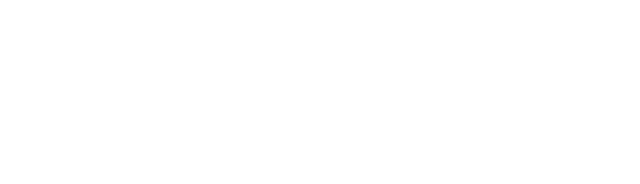
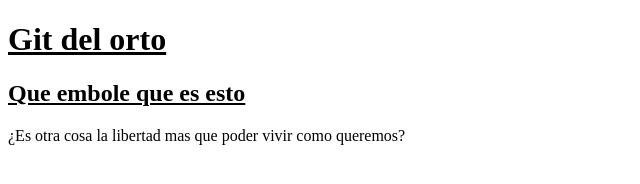
Before and after one commit to OleksiyTkach/Git, a plain HTML site: page index.html in a window 1280 px wide. Shown: the whole page, without its empty margins (0-640 px from the left). Drawn offline with Linux system fonts and the light colour scheme.

Commit message:
index.html

```diff
--- a/index.html
+++ b/index.html
@@ -7,6 +7,10 @@
     <title>GIT</title>
 </head>
 <body>
+
+    <h1><u>Git del orto</u></h1>
+    <h2><u>Que embole que es esto</u></h2>
+    <p>¿Es otra cosa la libertad mas que poder vivir como queremos?</p>
 
     <!-- #----COMANDOS BÁSICOS PARA INICIALIZAR LA CARPETA GIT EN VISUAL STUDIO CODE--------
         1. Verficar si la instalación de Git esta ok con: git version
```
